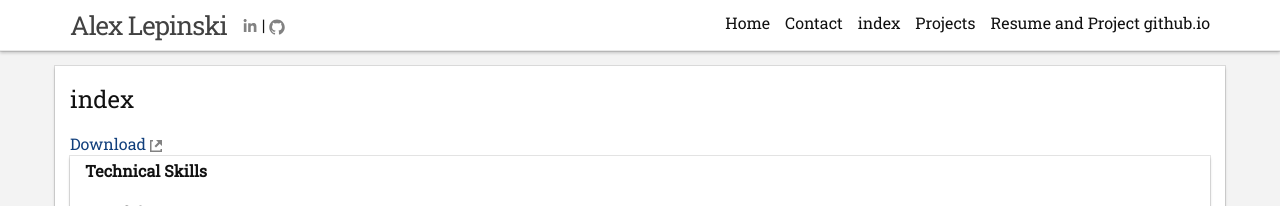
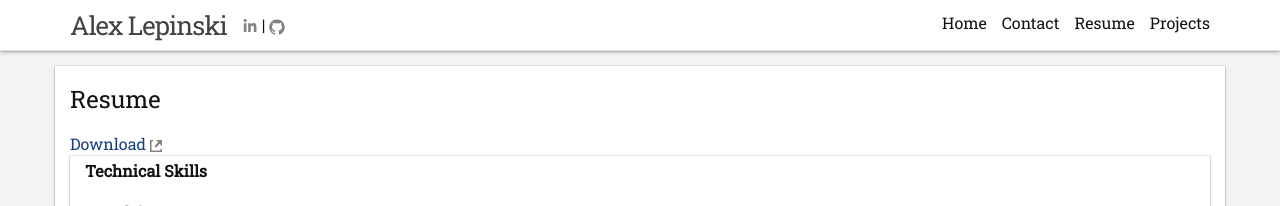
Before and after one commit to alexlepinski/alexlepinski.github.io, a Jekyll site: the page built from index.html, in a window 1280 px wide. Shown: the top 206 px of the page. Built offline with Jekyll 4.4.1, drawn with Linux system fonts in a browser that asks for light colours; some web fonts are replaced.

```diff
--- a/index.html
+++ b/index.html
@@ -1,8 +1,8 @@
 ---
 layout: page
-title: index
-permalink: /index/
-header: index
+filename: homepage
+title: Resume
+header: Resume
 ---
 <div class="projects-container">
     {% include resume-link.html %}
```
